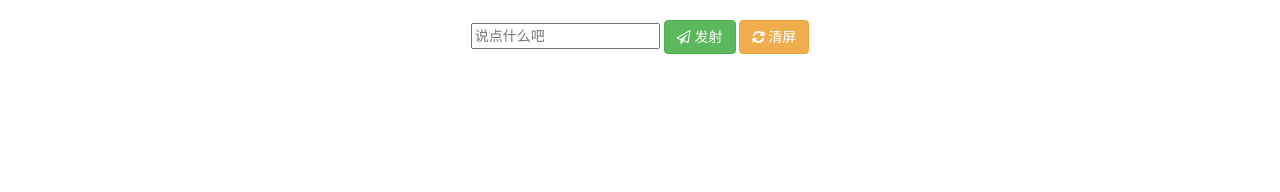
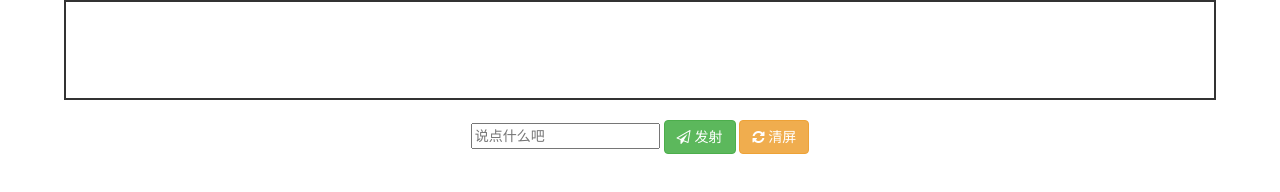
Before and after one commit to stexuq/FCCNotes, a plain HTML site: page danmu/index.html in a window 1280 px wide. Drawn offline with nearby package versions, Linux system fonts and the light colour scheme.

Commit message:
fixed some basic issues

```diff
--- a/danmu/danmu.js
+++ b/danmu/danmu.js
@@ -1,3 +1,4 @@
+$(document).ready(function() {
   //本地所有弹幕缓存
 var danmus=[];
 
@@ -17,7 +18,8 @@ $("#emit-btn").click(function() {
   });
 
 //弹幕滚动及逐条显示
-var up=$('#canvas').offset().top;
+var canvas_offset = $('#canvas').offset();
+var up=canvas_offset.top;
 var bottom = up + $('#canvas').height();
   var _top = up; // 每个滚动消息距顶部距离
   var moveObj = function(obj) {
@@ -38,14 +40,14 @@ var bottom = up + $('#canvas').height();
     }, time, function() {
       obj.remove();
     });
-  }
+  };
 
 //随机颜色函数
 var getRandomColor = function() {//随机颜色函数
   return '#' + (function(h) {
     return new Array(7 - h.length).join("0") + h
   })((Math.random() * 0x1000000 << 0).toString(16))
-  }
+};
 
 //在屏幕上输出弹幕
 var getAndRun = function() { //弹幕输出
@@ -55,5 +57,6 @@ var getRandomColor = function() {//随机颜色函数
     $("#canvas").append(textObj);
     moveObj(textObj);
   }
-}
+};
 setTimeout(getAndRun, 1000);
+});
--- a/danmu/index.html
+++ b/danmu/index.html
@@ -1,3 +1,13 @@
+<!doctype html>
+
+<html lang="en">
+<head>
+	<meta charset="utf-8">
+
+	<title>The HTML5 Herald</title>
+	<meta name="author" content="Qian">
+
+	<link rel="stylesheet" href="style.css">
 	<!-- Latest compiled and minified CSS -->
 	<link rel="stylesheet" href="https://maxcdn.bootstrapcdn.com/bootstrap/3.3.7/css/bootstrap.min.css" integrity="sha384-BVYiiSIFeK1dGmJRAkycuHAHRg32OmUcww7on3RYdg4Va+PmSTsz/K68vbdEjh4u" crossorigin="anonymous">
 	<!--fontawesome-->
@@ -5,19 +15,16 @@
 	<!--jquery-->
 	<script src="https://ajax.googleapis.com/ajax/libs/jquery/3.1.1/jquery.min.js"></script>
 
-<!-- <script>
-  $(document).ready(function() {
-    //发射按钮事件
-    $("#emit-btn").click(function() {
-    var text = $("#input-text").val();//获取输入框文字
-    $("#input-text").val('');//清空输入框
-    alert(text);
-  });
-});
-</script> -->
+
+  <!--[if lt IE 9]>
+    <script src="https://cdnjs.cloudflare.com/ajax/libs/html5shiv/3.7.3/html5shiv.js"></script>
+    <![endif]-->
+</head>
+
+<body>
+	<script src="danmu.js"> </script>
 
 	<div class="box" id="canvas" ></div>
-
 
 	<div class="row text-center">
 		<br>
@@ -30,3 +37,5 @@
 		<button class="btn btn-warning" type="clear" id="clear-btn"> <i class="fa fa-refresh" aria-hidden="true"> </i> 清屏
 		</button>
 	</div>
+</body>
+</html>
```
Also changed, not shown: 1 other file. Lines whose indentation alone changed are shown as unchanged.
